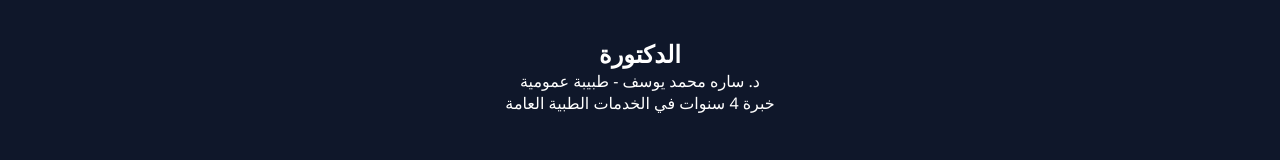
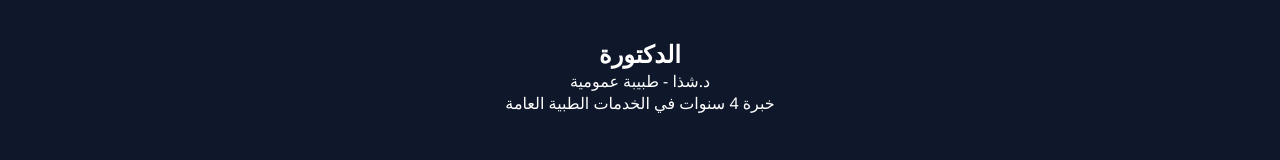
Before and after one commit to maoiayd/Quality, a plain HTML site: page index.html in a window 1280 px wide. Shown: the part 279-439 px from the top of the page. Drawn offline with Linux system fonts and the light colour scheme.

Commit message:
Update doctor information in index.html

```diff
--- a/index.html
+++ b/index.html
@@ -77,7 +77,7 @@ input, select{width:100%;padding:12px;margin:10px 0;border:none;border-radius:10
 <!-- Doctor -->
 <section id="doctor">
 <h2>الدكتورة</h2>
-<p>د. ساره محمد يوسف  - طبيبة عمومية</p>
+<p>د.شذا  - طبيبة عمومية</p>
 <p>خبرة 4 سنوات في الخدمات الطبية العامة</p>
 </section>
 
```
